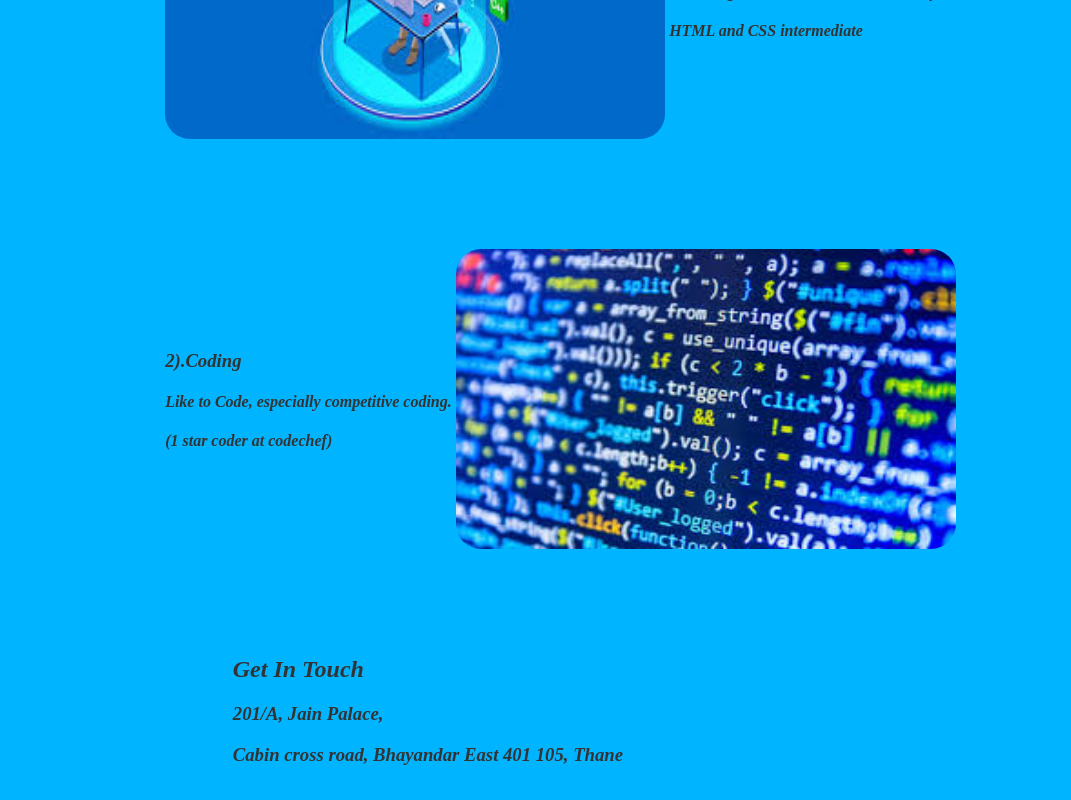
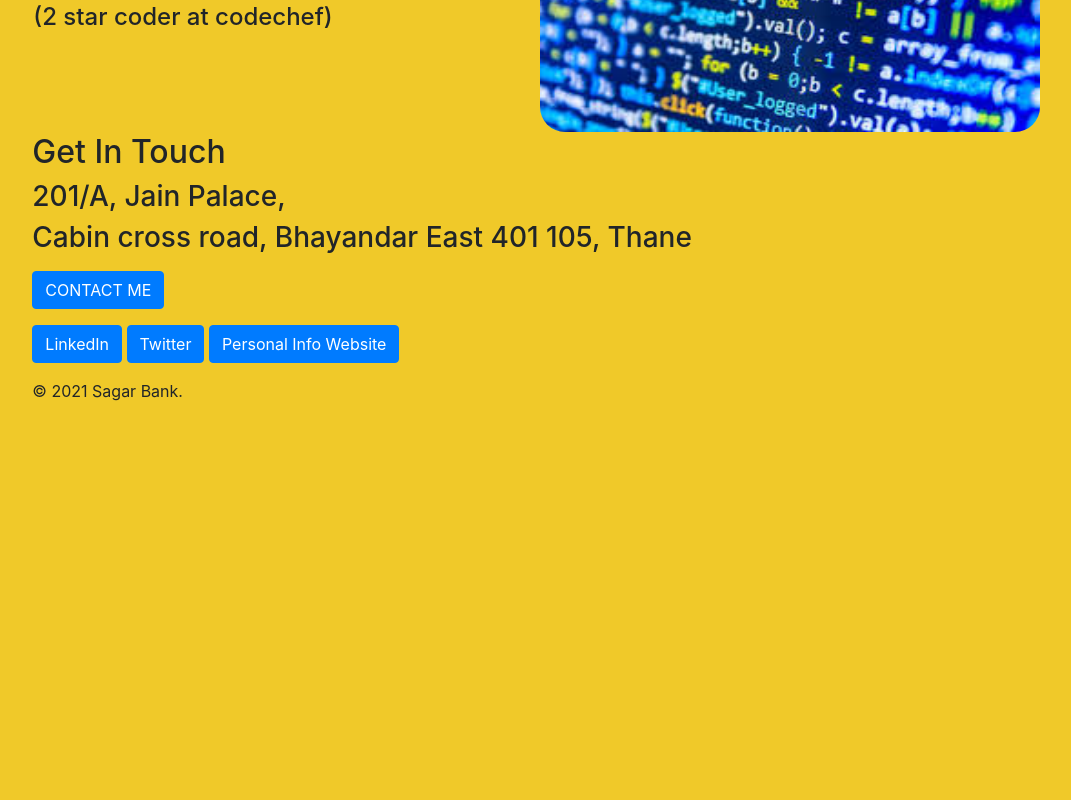
Before and after one commit to hacker586/personalcss, a plain HTML site: page index.html in a window 1280 px wide. Shown: the part 1120-1920 px from the top of the page, without its empty margins (186-1257 px from the left). After the commit the page ends 1539 px from the top, so only its background shows below. Drawn offline with nearby package versions, Linux system fonts and the light colour scheme.

Commit message:
Add files via upload
added bootstrap

```diff
--- a/css/styles.css
+++ b/css/styles.css
@@ -1,4 +1,4 @@
-/***********************************tag selector**************************************/
+/***********************************tag selector*************************************
 
 body {
 	background: #00b4ff;
@@ -27,7 +27,7 @@ img{
 
 }
 
-/***********************************class selector***************************************/
+/***********************************class selector***************************************
 .top-container
 {
   height: 0;
@@ -69,7 +69,7 @@ img{
 .footer-link
 {
 	margin: 20px 5%;
-	background-color: #4CAF50; /* Green */
+	background-color: #4CAF50; /* Green *
 	border: none;
 	color: white;
 	padding: 15px 32px;
@@ -79,7 +79,7 @@ img{
 	font-size: 16px;
 }
 
-
+*/
 
 /* ANIMATIONS */
 
@@ -232,3 +232,9 @@ img{
         margin-left: 100%;
     }
 }
+img{
+	height: 300px;
+	width: 500px;
+	border-radius: 25px;
+
+}
--- a/index.html
+++ b/index.html
@@ -1,26 +1,38 @@
 <!DOCTYPE html>
 <html lang="en" dir="ltr">
+
 <head>
   <meta charset="utf-8">
   <title>Sagar Bank's profile page</title>
   <link rel="stylesheet" href="css/styles.css">
   <link rel="icon" href="favicon.ico">
+  <link rel="stylesheet" href="https://maxcdn.bootstrapcdn.com/bootstrap/4.5.2/css/bootstrap.min.css">
 </head>
-  <body>
 
+<body style="background-color:#f0c929">
+  <div class="row">
+    <div class="col-sm-5">
 
+    </div>
 
-    <div class="top-container">
+    <div class="col-sm-2">
         <h1>I'm Sagar...</h1>
         <h4 class="self">A self taught Web developer</h4>
         <img class="boy" src="boy.png" alt="" style="height:350px; width:350px; margin-left:-60px">
     </div>
 
+    <div class="col-sm-5">
 
+    </div>
+</div>
+<div class="row">
+<div class="col-sm-2">
 
+</div>
+
+<div class="col-sm-10">
   <div class="middle-container">
     <div class="profile">
-
       <h2>Hello...!</h2>
       <h4>I am an engineering student, pursuing my degree from TCET, Mumbai.</h4>
     </div>
@@ -32,9 +44,11 @@
         <table>
           <tr>
             <td><img class="" src="webdev.png" alt=""></td>
-              <td><h3>1).Web development</h3>
+            <td>
+              <h3>1).Web development</h3>
               <h4>Just a beginner, soon want to ACE this field.</h4>
-                <h4>HTML and CSS intermediate</h4></td>
+              <h4>HTML and CSS intermediate</h4>
+            </td>
           </tr>
         </table>
 
@@ -43,36 +57,99 @@
       <div class="skill-row">
         <table>
           <tr>
-              <td><h3>2).Coding</h3>
+            <td>
+              <h3>2).Coding</h3>
               <h4>Like to Code, especially competitive coding.</h4>
-                <h4>(1 star coder at codechef)</h4></td>
+              <h4>(2 star coder at codechef)</h4>
+            </td>
             <td><img class="" src="code.jfif" alt="" </td>
           </tr>
 
         </table>
-        </div>
-
-    </div>
-
-    <div class="contact-me">
         <h2>Get In Touch</h2>
         <h3>201/A, Jain Palace,</h3>
         <h3>Cabin cross road, Bhayandar East 401 105, Thane</h3>
       </div>
+
+    </div>
   </div>
 
 
+
+  <div class="col-sm-1">
+    <div class="contact-me">
+
+    </div>
+  </div>
+
   <div class="bottom-container">
     <p> </p>
-  <a class="footer-link" href="mailto:sagarbank74@gmail.com">CONTACT ME</a>
+    <a class="footer-link" href="mailto:sagarbank74@gmail.com"><button class="btn btn-primary" name="button">CONTACT ME</button></a>
     <br>
-  <p><a class="footer-link" href=" https://www.linkedin.com/in/sagar-bank-128342203/">LinkedIn</a><a class="footer-link" href="https://twitter.com/SagarBank">Twitter</a><a class="footer-link" href="https://hacker586.github.io/cv/index.html">Personal Info Website</a></p>
+    <p> </p>
+    <p><a class="footer-link" href=" https://www.linkedin.com/in/sagar-bank-128342203/"><button class="btn btn-primary" name="button">LinkedIn</button></a>
+      <a class="footer-link" href="https://twitter.com/SagarBank"><button class="btn btn-primary" name="button">Twitter</button></a>
+      <a class="footer-link" href="https://hacker586.github.io/cv/index.html"><button class="btn btn-primary" name="button">Personal Info Website</button></a></p>
+
+
+
+  </div>
+
+
+  <p>© 2021 Sagar Bank.</p>
+</div>
+</div>
+
+<div class="col-sm-2">
+
+</div>
 
 
 
 
-</div>
-<p>© 2021 Sagar Bank.</p>
+
+
+
+
+
+
+
+
+
+
+
+
+
+
+
+
+
+
+
+
+
+
+
+
+
+
+
+
+
+
+
+
+
+
+
+
+
+
+
+
+
+
+
     <div id="background-wrap">
       <div class="x1">
         <div class="cloud"></div>
@@ -96,4 +173,5 @@
     </div>
 
 </body>
+
 </html>
```
Lines whose indentation alone changed are shown as unchanged.
